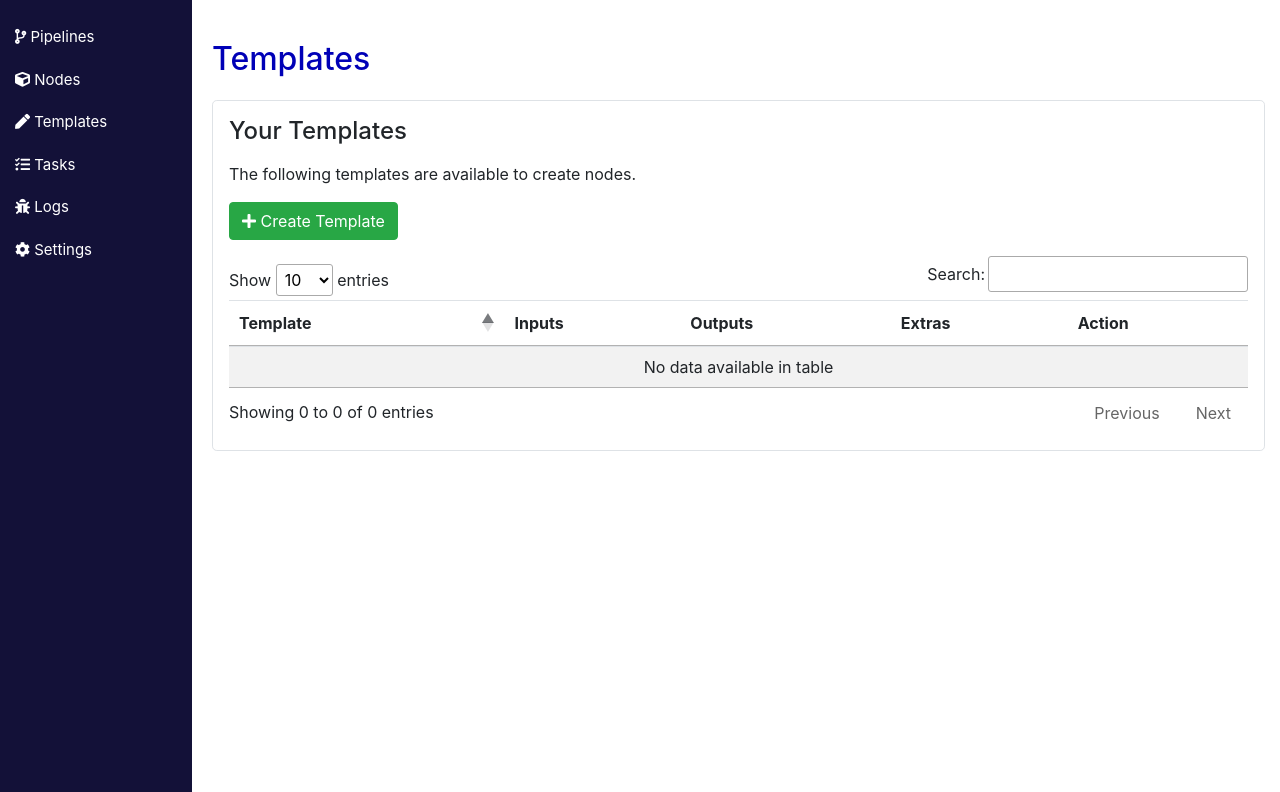
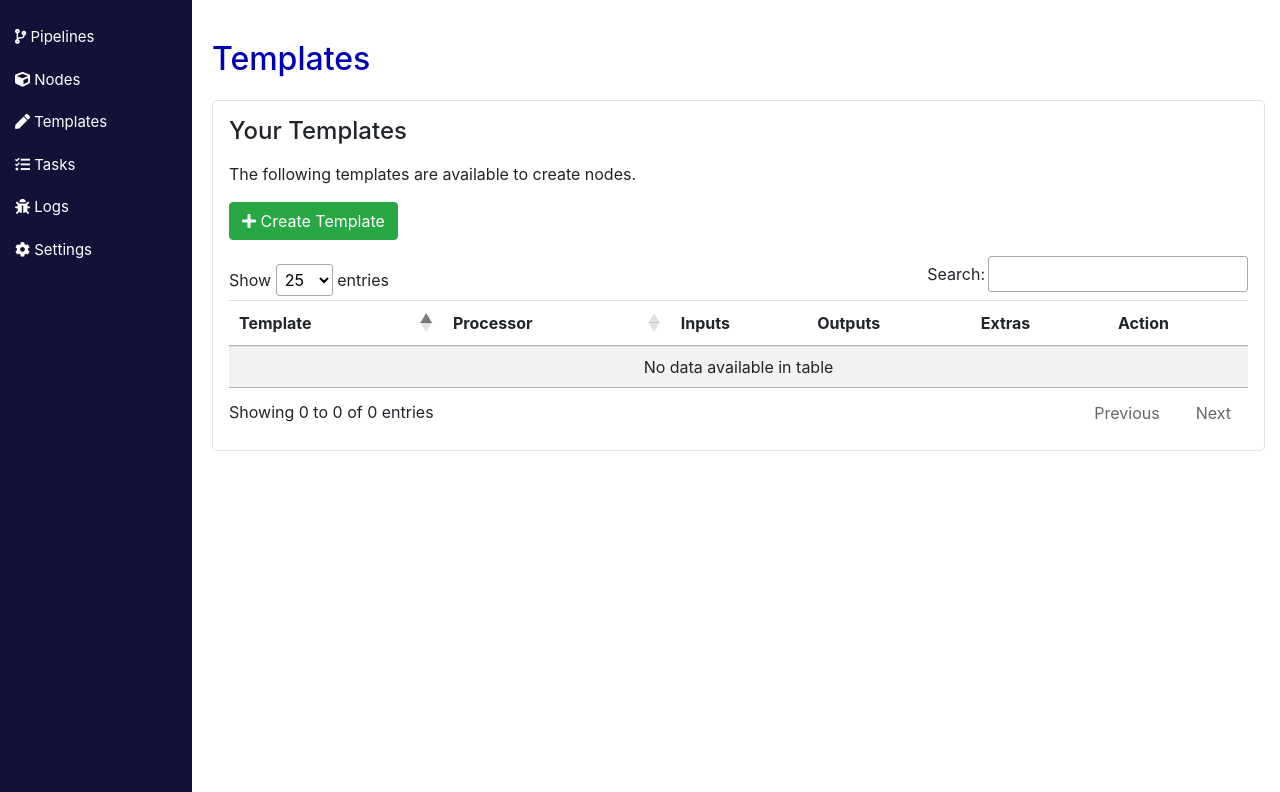
Before and after one commit to FeatureBaseDB/SlothAI, a Flask app: template SlothAI/templates/pages/templates.html in a window 1280 px wide. Shown: the part 56-848 px from the top of the page. Run offline with Flask 3, Linux system fonts and the light colour scheme; the template is opened without the code that fills it, so the values that code supplies are empty; parts of the project's set-up code (start-up, migrations or seed data) failed here and were passed over; some libraries are stand-ins or nearby versions.

Commit message:
add processors back to list for sorting

```diff
--- a/SlothAI/templates/pages/templates.html
+++ b/SlothAI/templates/pages/templates.html
@@ -21,6 +21,7 @@
             <thead>
                 <tr>
                     <th>Template</th>
+                    <th>Processor</th>
                     <th>Inputs</th>
                     <th>Outputs</th>
                     <th>Extras</th>
@@ -30,7 +31,7 @@
             <tbody id="templateTable">
                 {% for template in templates %}
                     <td><button class="btn btn-secondary" onclick="location.href='/templates/{{ template.template_id }}'"><i class="fas fa-pen"></i> {{ template.name }}</button></td>
-
+                    <td><button class="btn btn-secondary"><i class="fas fa-microchip"></i> {{ template.processor }}</button></td>
                     <td>
                         {% if template is not none and template.get('input_fields') is not none %}
                             {% for input_field in template['input_fields'] %}
@@ -169,7 +170,9 @@ $(document).ready(function() {
     function sortTable() {
         // sort table
         $('#templatesTable').DataTable({
-            "columnDefs": [{ "orderable": false, "targets": [1,2,3,4] }]
+            "columnDefs": [{ "orderable": false, "targets": [2,3,4,5] }],
+            "order": [[0, "asc"]],
+            "pageLength": 25
         });
     }
 
```
